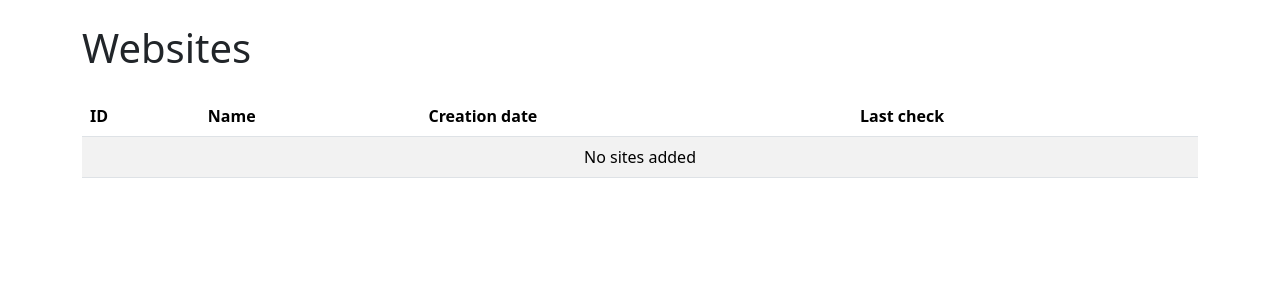
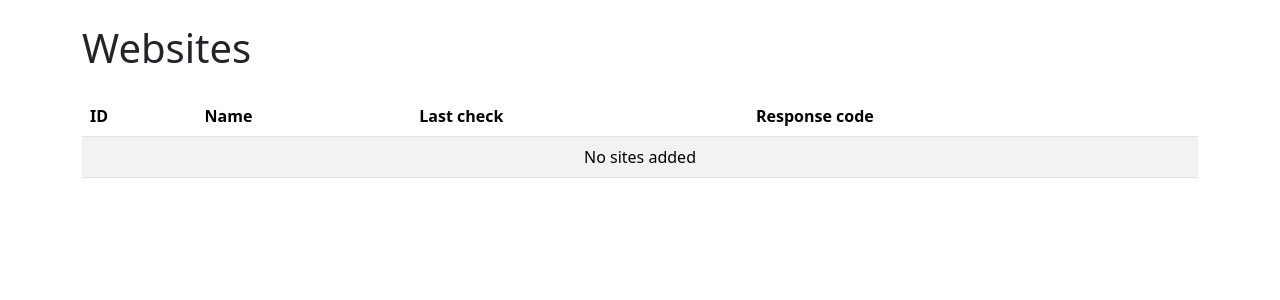
Before and after one commit to DimonDimasik/python-project-83, a Flask app: page /urls in a window 1280 px wide. Shown: the part 56-356 px from the top of the page. Run offline with Flask 3, Linux system fonts and the light colour scheme; data that the repository does not hold is empty; some libraries are stand-ins or nearby versions.

Commit message:
add step 6 complete

```diff
--- a/page_analyzer/app.py
+++ b/page_analyzer/app.py
@@ -1,9 +1,11 @@
+import requests
 from flask import (
     Blueprint, render_template, request, redirect, url_for, flash,
 )
+from requests.exceptions import RequestException
 from .db import (
     get_all_urls, get_url_by_id, get_url_by_name, insert_url,
-    get_checks_by_url_id, get_last_check_date, add_check
+    get_checks_by_url_id, get_last_check, add_check
 )
 from urllib.parse import urlparse
 
@@ -70,12 +72,13 @@ def list_urls():
     all_urls = get_all_urls()
     checked_urls = []
     for url in all_urls:
-        last_check = get_last_check_date(url['id'])
+        last_check = get_last_check(url['id'])
         checked_urls.append({
             'id': url['id'],
             'name': url['name'],
             'created_at': url['created_at'],
-            'last_check': last_check
+            'last_check': last_check['created_at'] if last_check else None,
+            'last_check_status': last_check['status_code'] if last_check else None,
         })
     return render_template(
         'urls.html',
@@ -85,10 +88,18 @@ def list_urls():
 
 @bp.route('/urls/<int:id>/checks', methods=['POST'])
 def add_url_check(id):
-    check = get_url_by_id(id)
-    if check is None:
+    url_data = get_url_by_id(id)
+    if url_data is None:
         flash('URL not found.', 'danger')
         return redirect(url_for('main.index'))
-    add_check(id)
+    url = url_data['name']
+    try:
+        resp = requests.get(url, timeout=5)
+        resp.raise_for_status()
+    except RequestException:
+        flash('An error occurred during verification', 'danger')
+        return redirect(url_for('main.show_url', id=id))
+    status = resp.status_code
+    add_check(id, status)
     flash('Check was added successfully', 'success')
     return redirect(url_for('main.show_url', id=id))
--- a/page_analyzer/db.py
+++ b/page_analyzer/db.py
@@ -73,24 +73,24 @@ def get_checks_by_url_id(url_id):
             return checks
 
 
-def add_check(url_id):
+def add_check(url_id, status_code):
     with get_db_connection() as conn:
         with conn.cursor(cursor_factory=RealDictCursor) as cur:
             cur.execute(
-                'INSERT INTO url_checks (url_id) VALUES (%s) RETURNING id;',
-                (url_id,)
-                )
+                'INSERT INTO url_checks (url_id, status_code) VALUES (%s, %s) RETURNING id;',
+                (url_id, status_code)
+            )
             result = cur.fetchone()['id']
             conn.commit()
             return result
 
 
-def get_last_check_date(url_id):
+def get_last_check(url_id):
     with get_db_connection() as conn:
         with conn.cursor(cursor_factory=RealDictCursor) as cur:
             cur.execute(
                 '''
-                SELECT created_at
+                SELECT created_at, status_code
                 FROM url_checks
                 WHERE url_id = %s
                 ORDER BY created_at DESC LIMIT 1;
@@ -98,4 +98,4 @@ def get_last_check_date(url_id):
                 (url_id,)
             )
             last_check = cur.fetchone()
-            return last_check['created_at'] if last_check else None
+            return last_check if last_check else None
--- a/page_analyzer/templates/url_show.html
+++ b/page_analyzer/templates/url_show.html
@@ -34,6 +34,7 @@
         <thead>
             <tr>
                 <th>ID</th>
+                <th>Response code</th>
                 <th>Created at</th>
             </tr>
         </thead>
@@ -41,11 +42,12 @@
             {% for check in checks %}
             <tr>
                 <td>{{ check['id'] }}</td>
+                <td>{{ check['status_code'] if check['status_code'] else '' }}</td>
                 <td>{{ check['created_at'].strftime('%d.%m.%Y %H:%M') if check['created_at'] else '' }}</td>
             </tr>
             {% else %}
             <tr>
-                <td colspan="2" class="text-center">No checks yet</td>
+                <td colspan="3" class="text-center">No checks yet</td>
             </tr>
             {% endfor %}
         </tbody>
--- a/page_analyzer/templates/urls.html
+++ b/page_analyzer/templates/urls.html
@@ -11,8 +11,8 @@
                 <tr>
                     <th scope="col">ID</th>
                     <th scope="col">Name</th>
-                    <th scope="col">Creation date</th>
                     <th scope="col">Last check</th>
+                    <th scope="col">Response code</th>
                 </tr>
             </thead>
             <tbody>
@@ -24,8 +24,8 @@
                             {{ url['name'] }}
                         </a>
                     </td>
-                    <td>{{ url['created_at'].strftime('%d.%m.%Y %H:%M') if url['created_at'] else '' }}</td>
                     <td>{{ url['last_check'].strftime('%d.%m.%Y %H:%M') if url['last_check'] else '' }}</td>
+                    <td>{{ url['last_check_status'] if url['last_check_status'] else '' }}</td>
                 </tr>
                 {% else %}
                 <tr>
--- a/pyproject.toml
+++ b/pyproject.toml
@@ -13,6 +13,7 @@ dependencies = [
     "python-dotenv>=1.0.0",
     "psycopg2-binary>=2.9.0",
     "validators>=0.28.0",
+    "requests>=2.34.2",
 ]
 
 [dependency-groups]
```
Also changed, not shown: page_analyzer/static/style.css (deleted), 1 other file.
